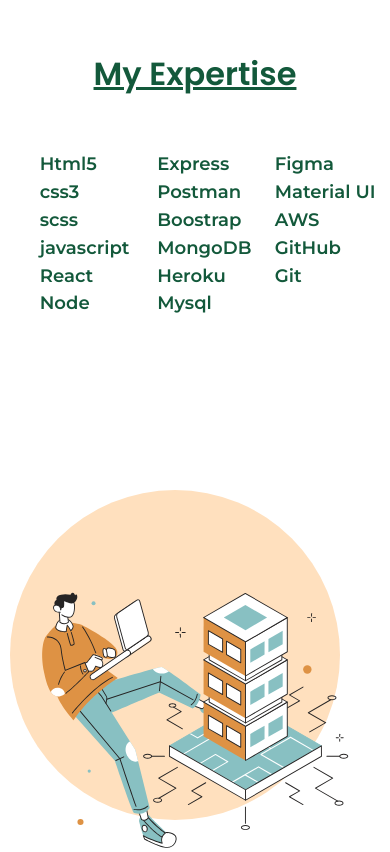
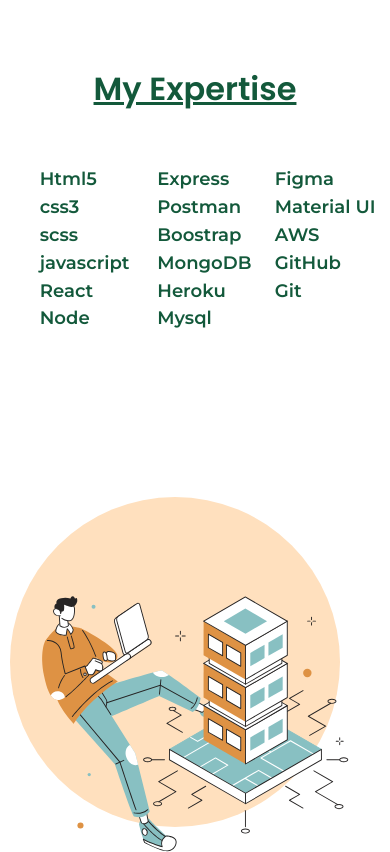
Before and after one commit to chinmay4o/Portfolio-frontend, a plain HTML site: page index.html in a window 390 px wide. Shown: the part 2066-2918 px from the top of the page. Drawn offline with nearby package versions, Linux system fonts and the light colour scheme.

Commit message:
name change

```diff
--- a/scss/styles.scss
+++ b/scss/styles.scss
@@ -811,7 +811,7 @@ body {
 
     .skill_container {
         //    margin-top: 100px;
-        padding: 20px 10px 50px 10px;
+        padding: 35px 10px 50px 10px;
         width: 100vw;
         height: 115vh;
         min-height: 100vh;
```
Also changed, not shown: scss/styles.css, 2 other files.
